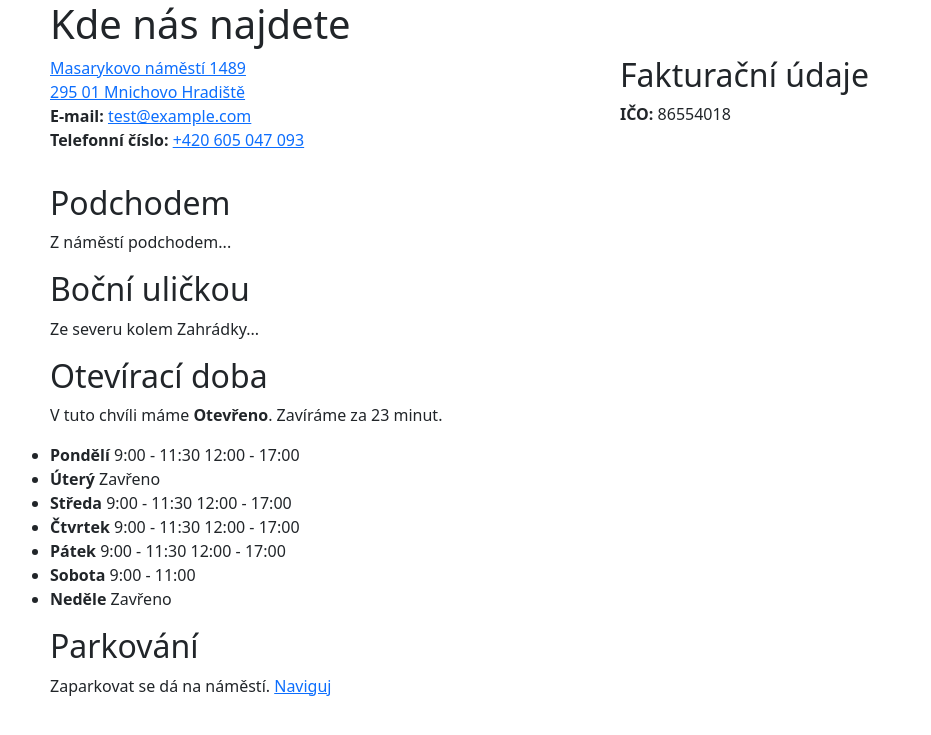
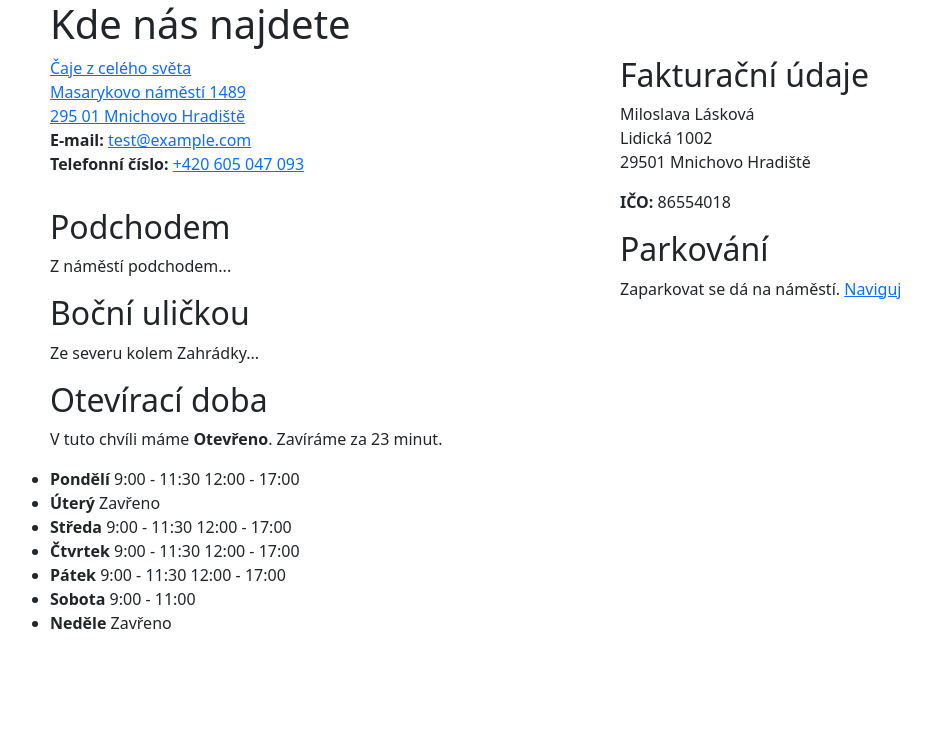
Before and after one commit to just-paja/cajovyobchudek.cz, a Django app: page /kontakt in a window 1280 px wide. Shown: the top 735 px of the page, without its empty margins (32-963 px from the left). Run offline with Django 3.2, Linux system fonts and the light colour scheme; style sheets or scripts are compiled from the project's sources; some libraries are stand-ins or nearby versions.

Commit message:
Move parking to right column

```diff
--- a/website/templates/contact.html
+++ b/website/templates/contact.html
@@ -8,6 +8,7 @@
       <section class="row">
         <address>
           <a href="https://www.google.com/maps/place/%C4%8Caje+z+cel%C3%A9ho+sv%C4%9Bta/@50.5234218,14.9740458,19z/data=!4m5!3m4!1s0x0:0xa53933f4e8df769e!8m2!3d50.523574!4d14.9745729">
+            Čaje z celého světa<br />
             Masarykovo náměstí 1489<br />
             295 01 Mnichovo Hradiště
           </a>
@@ -70,18 +71,25 @@
       </section>
     </div>
     <div class="col-md-6">
+      <section>
         <h2>Fakturační údaje</h2>
+        <address>
+          Miloslava Lásková<br />
+          Lidická 1002<br />
+          29501 Mnichovo Hradiště
+        </address>
         <dl class="dl-inline">
           <div class="dl-inline-item">
             <dt>IČO:</dt>
             <dd>86554018</dd>
           </div>
         </dl>
-    </div>
-  </div>
-  <section class="row">
+      </section>
+      <section>
         <h2>Parkování</h2>
         <p>Zaparkovat se dá na náměstí. <a href="https://www.google.com/maps/dir//50.5229896,14.9742075/@50.5227961,14.9738817,19.33z">Naviguj</a></p>
       </section>
+    </div>
+  </div>
 </article>
 {% endblock %}
```
Lines whose indentation alone changed are shown as unchanged.
